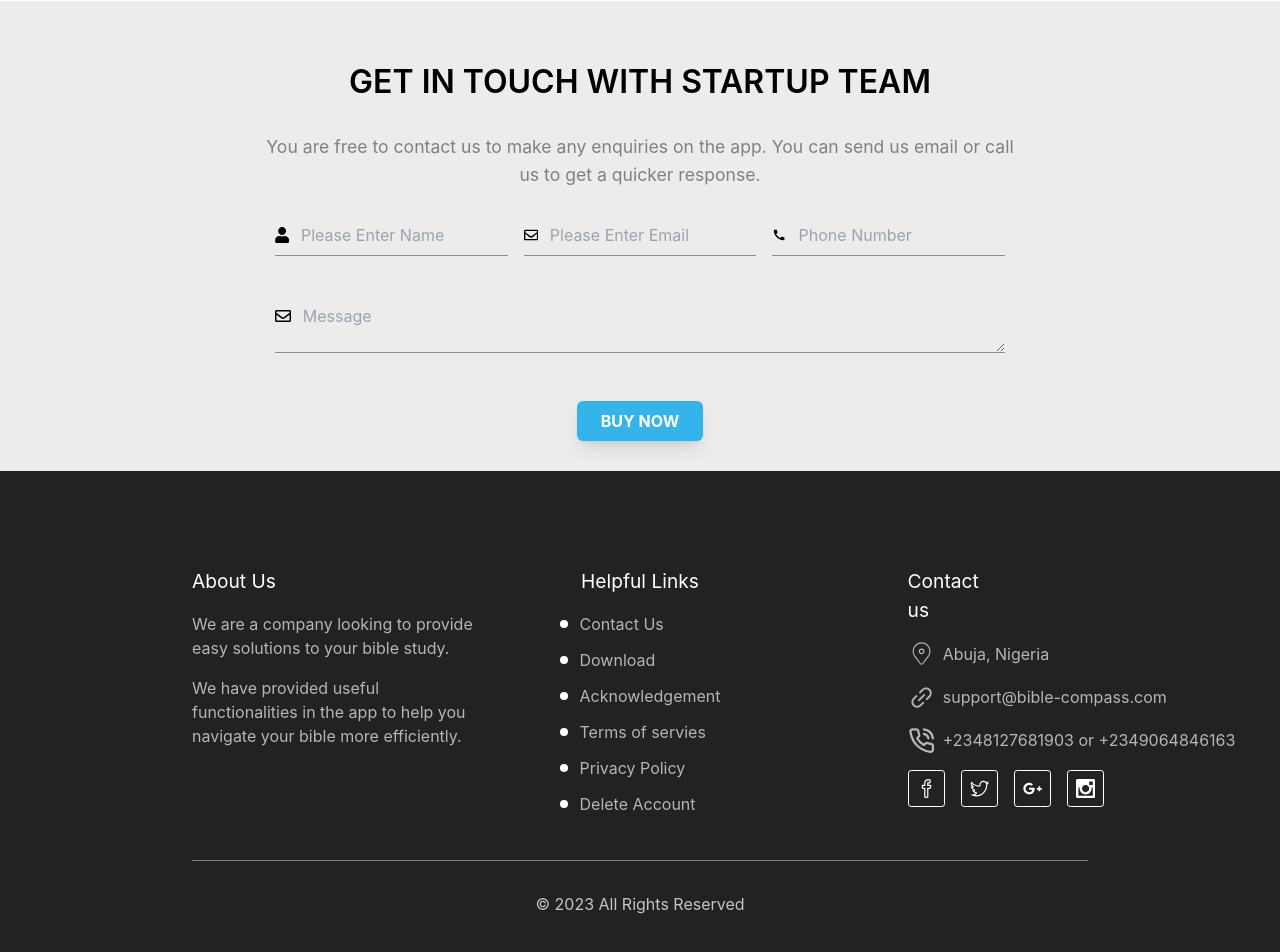
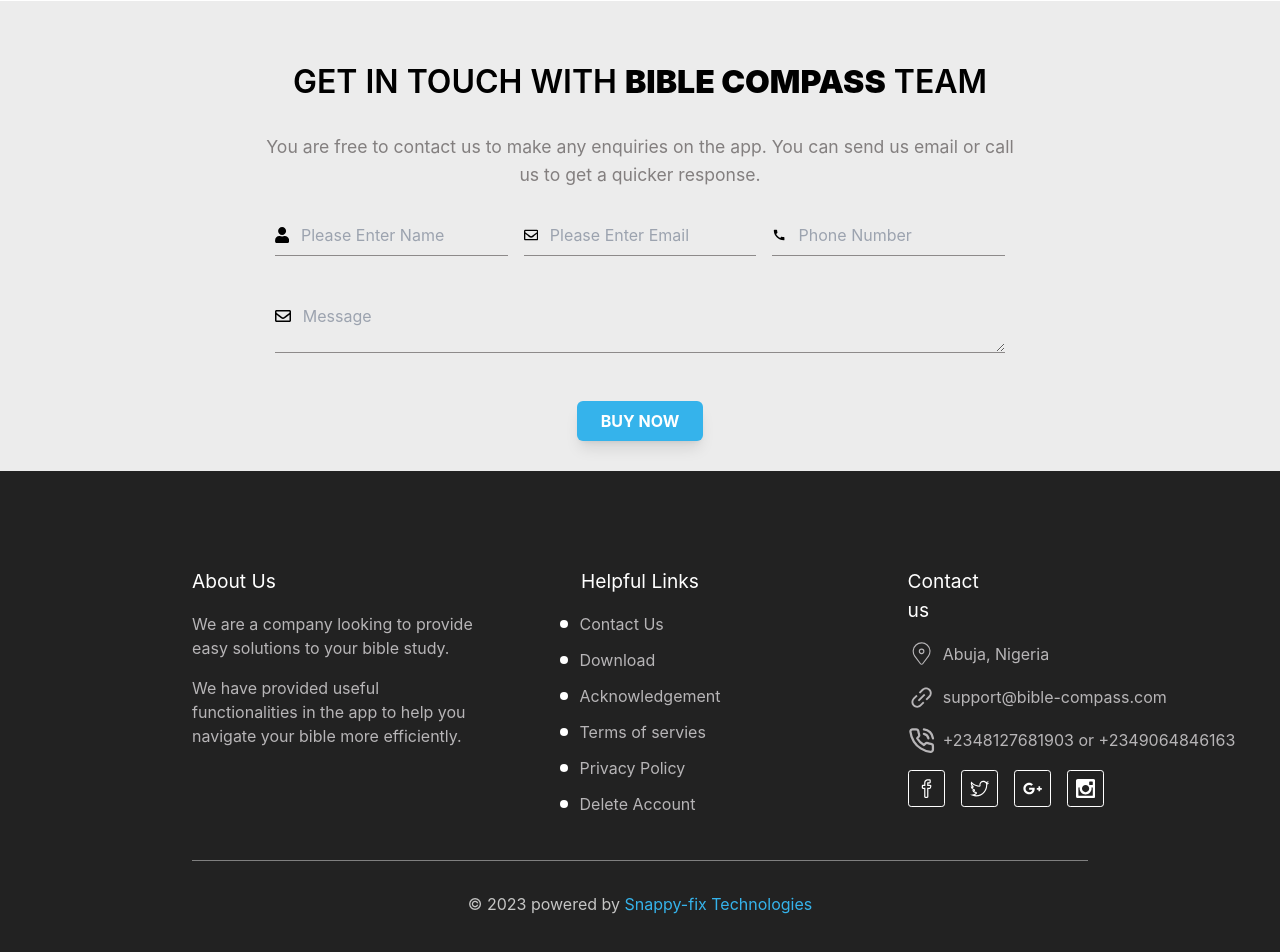
Before and after one commit to lordscoba/bible-compass-web, a React (Create React App) app: page / in a window 1280 px wide. Shown: the part 3294-4246 px from the top of the page. Built offline with nearby package versions, Linux system fonts and the light colour scheme.

Commit message:
resumed work

```diff
--- a/src/components/home/GetInTouch.tsx
+++ b/src/components/home/GetInTouch.tsx
@@ -7,7 +7,7 @@
   return (
     <div className="bg-[#ececec] py-[30px] px-[8px]" id="contact">
       <h2 className=" text-center my-[1.7rem] text-[2rem] font-semibold">
-        GET IN TOUCH WITH STARTUP TEAM
+        GET IN TOUCH WITH <b>BIBLE COMPASS</b> TEAM
       </h2>
       <p className="text-center leading-7 text-[#837f7f] text-[1.1rem] mb-[1.6rem] w-full xl:w-[60%] md:w-[60%] m-auto">
         You are free to contact us to make any enquiries on the app. You can
--- a/src/components/layout/Footer.tsx
+++ b/src/components/layout/Footer.tsx
@@ -28,7 +28,16 @@
         </div>
         <hr className={`my-[2rem] block h-[.2px] bg-[grey] border-none`} />
         <p className={`text-center text-[#c5c5c4]`}>
-          &copy; {date} All Rights Reserved
+          &copy; {date} powered by{" "}
+          <span className={`text-[#35B3EB]`}>
+            <a
+              href="https://www.snappy-fix.com"
+              rel="noreferrer"
+              target="_blank"
+            >
+              Snappy-fix Technologies
+            </a>
+          </span>
         </p>
       </div>
     </div>
```
